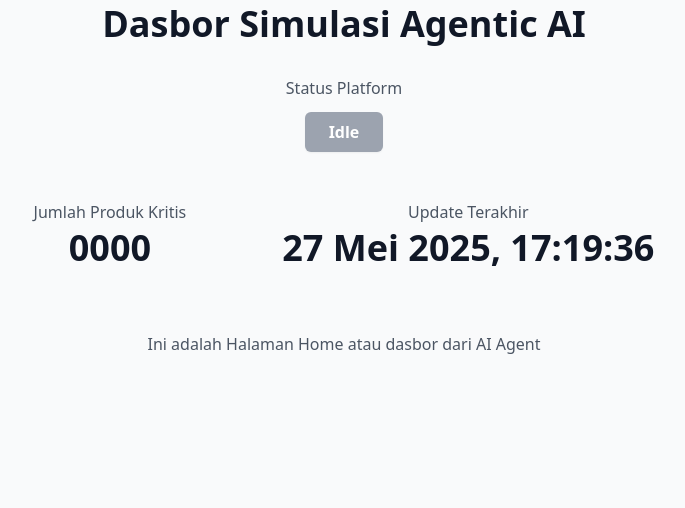
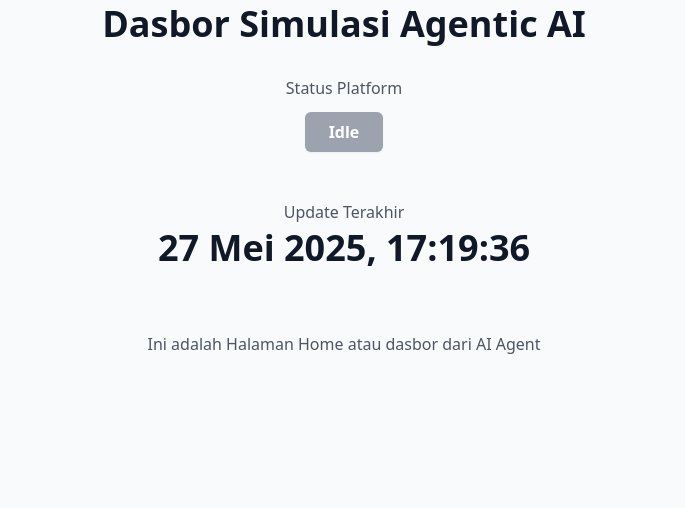
Before and after one commit to Cleign1/frontend-n8n-skripsi, a Flask app: page / in a window 1280 px wide. Shown: the part 222-730 px from the top of the page, without its empty margins (296-981 px from the left). Run offline with Flask 3, Linux system fonts and the light colour scheme; some libraries are stand-ins or nearby versions.

Commit message:
feat: Remove critical products count section from dashboard

```diff
--- a/templates/index.html
+++ b/templates/index.html
@@ -25,10 +25,6 @@
 
             <div class="flex justify-center items-center gap-24 mb-12">
                 <div class="text-center">
-                    <p class="text-base text-gray-600 mb-1">Jumlah Produk Kritis</p>
-                    <p id="critical-products-count" class="text-4xl font-bold text-gray-900">0000</p>
-                </div>
-                <div class="text-center">
                     <p class="text-base text-gray-600 mb-1">Update Terakhir</p>
                     <p id="last-update-time" class="text-4xl font-bold text-gray-900">--:--:--</p>
                 </div>
```
